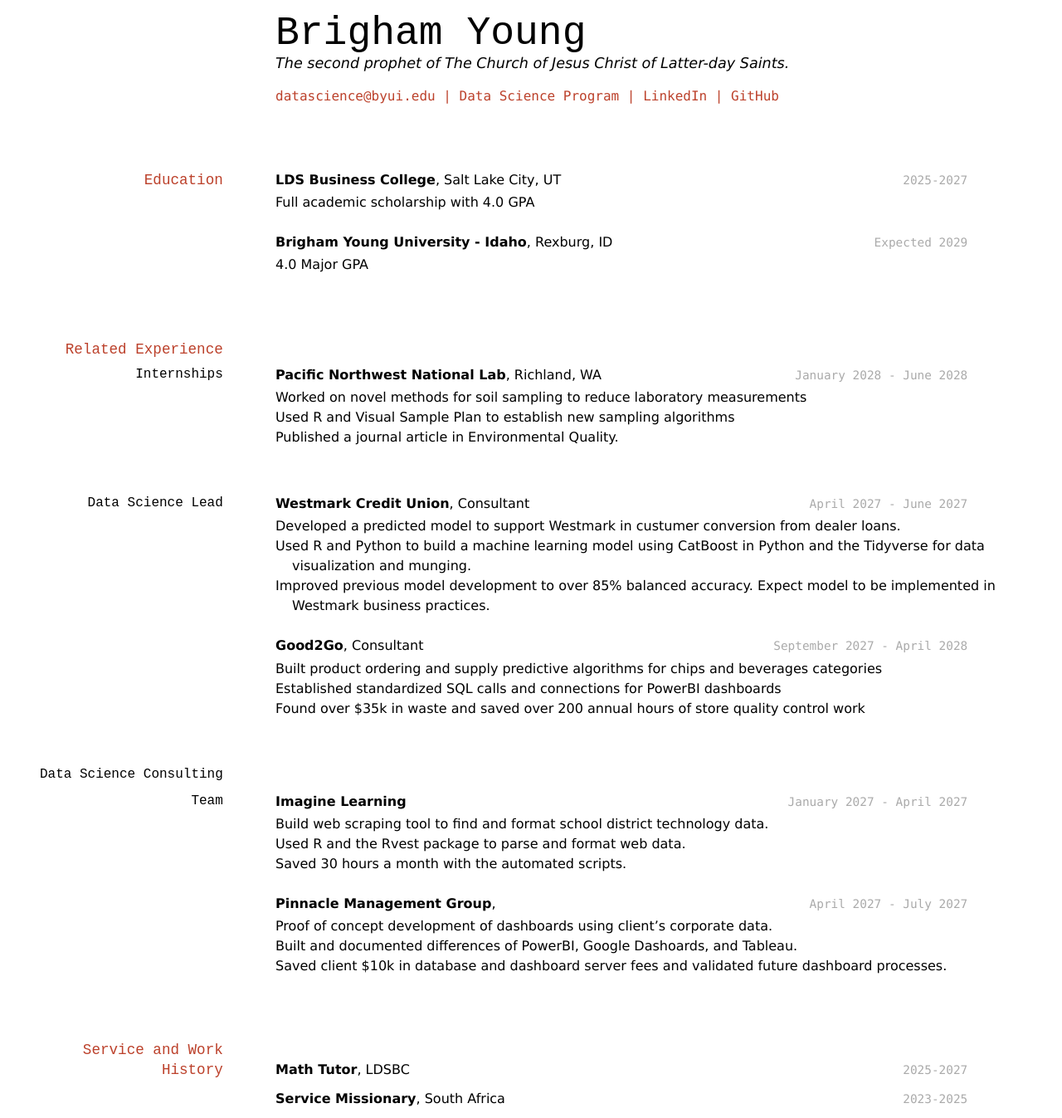
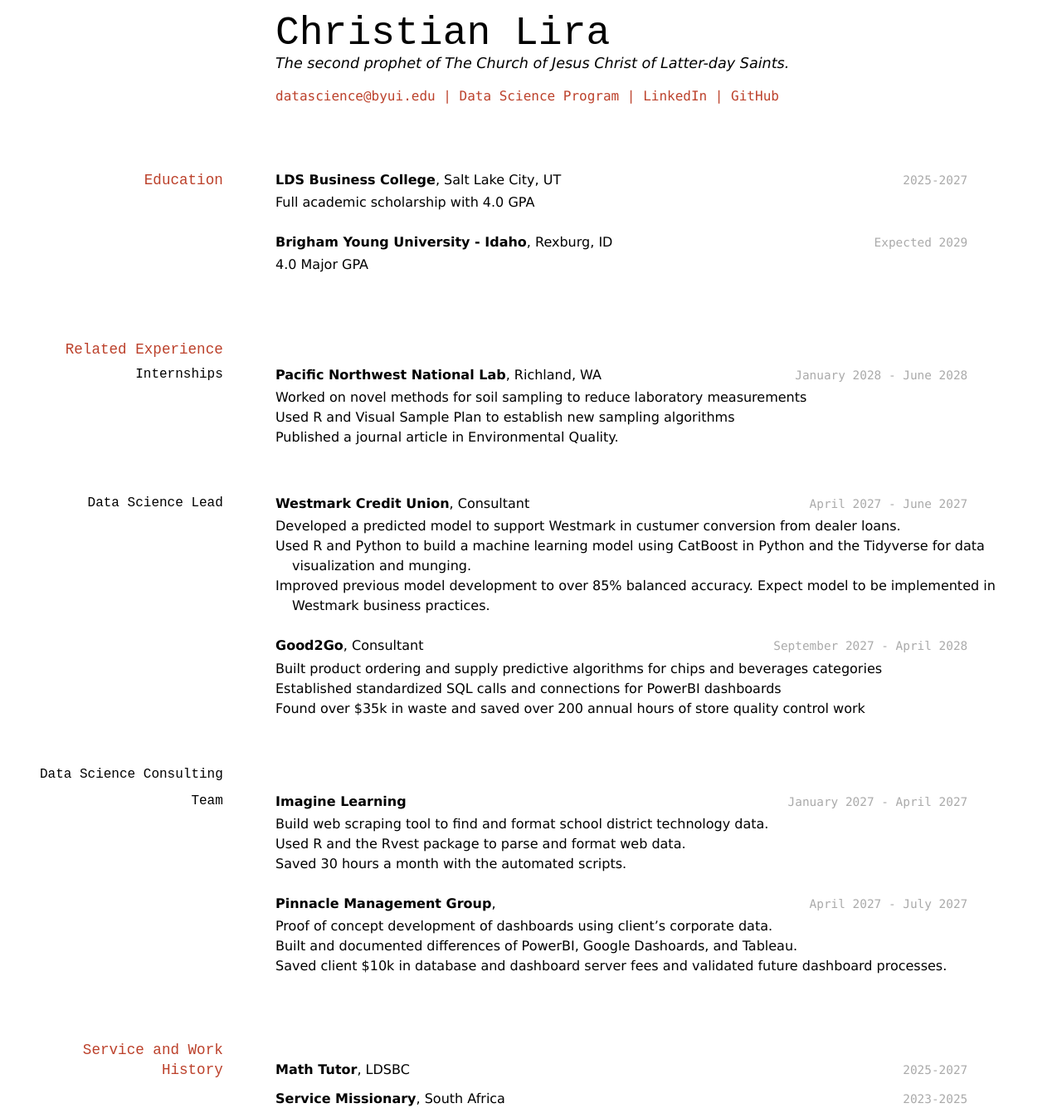
Before and after one commit to ChristianLG2/Christian_Lira_online_resume, a Jekyll site: the page built from docs/index.md, in a window 1280 px wide. Shown: the whole page at 83% size. Built offline with Jekyll 4.4.1, drawn with Linux system fonts in a browser that asks for light colours.

Commit message:
Updated the old new to your name

```diff
--- a/docs/index.md
+++ b/docs/index.md
@@ -1,8 +1,8 @@
 ---
 layout: cv
-title: Brigham Young's Resume
+title: Christian Lira's Resume
 ---
-# Brigham Young
+# Christian Lira
 The second prophet of The Church of Jesus Christ of Latter-day Saints.
 
 <div id="webaddress">
```
